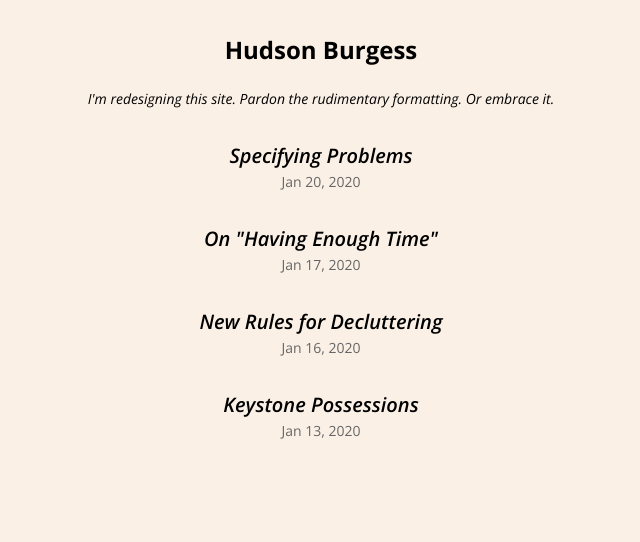
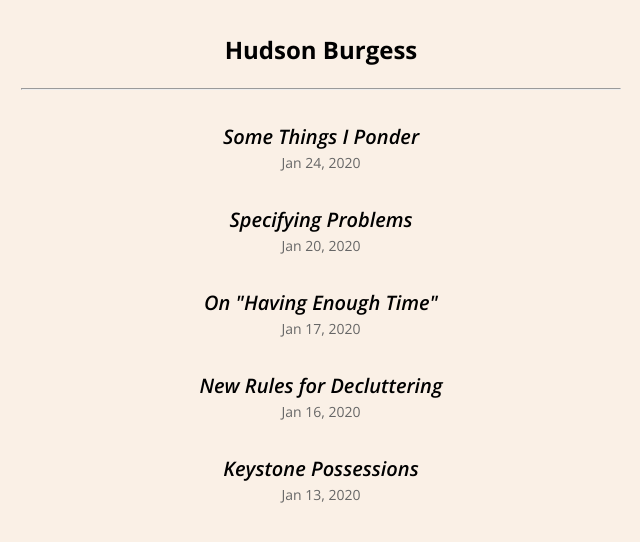
Before and after one commit to hudsonburgess/hudsonburgess.github.io, a Jekyll site: the page built from index.markdown, in a window 1280 px wide. Shown: the top 542 px of the page, without its empty margins (319-959 px from the left). Built offline with Jekyll 4.4.1, drawn with Linux system fonts in a browser that asks for light colours.

Commit message:
things I ponder post

```diff
--- a/_layouts/home.html
+++ b/_layouts/home.html
@@ -11,7 +11,8 @@ layout: default
 
 	{%- if site.posts.size > 0 -%}
 		<h2 class="post-list-heading">{{ page.list_title | default: "Hudson Burgess" }}</h2>
-		<i class=redesign-notice>I'm redesigning this site. Pardon the rudimentary formatting. Or embrace it.</i>
+		<!-- <i class=redesign-notice>I'm redesigning this site. Pardon the rudimentary formatting. Or embrace it.</i> -->
+		<hr />
 		<ul class="post-list">
 			{%- for post in site.posts -%}
 			<li>
```
Also changed, not shown: _posts/2020-01-24-some-things-i-ponder.md (added, +24 -0 lines).
